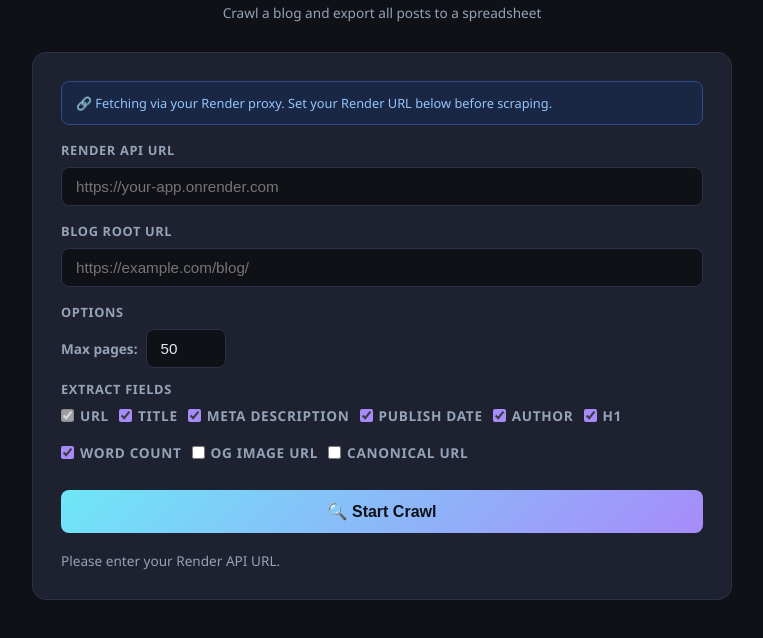
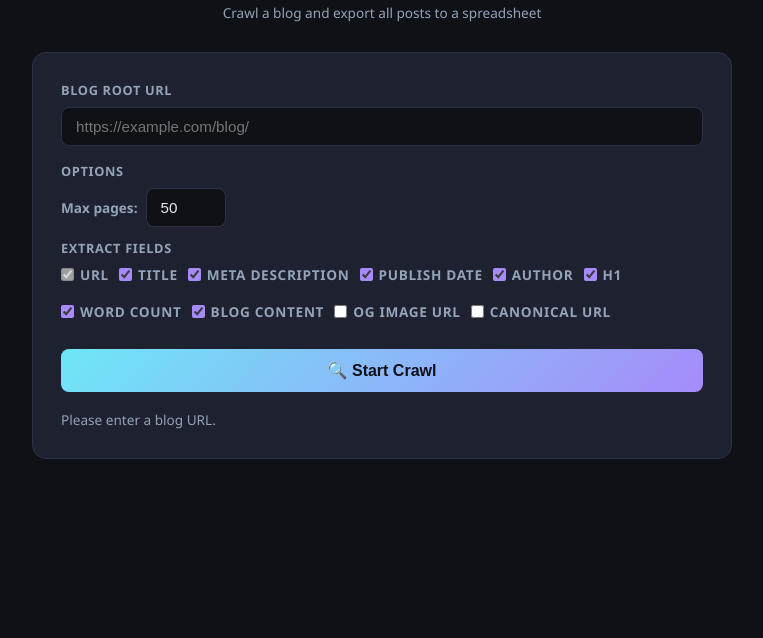
Before and after one commit to PetejStone/blog-scraper, a website: page Public/index.html in a window 1280 px wide. Both pictures are taken after a click on the button "🔍 Start Crawl". Shown: the part 78-716 px from the top of the page, without its empty margins (258-1021 px from the left). Drawn offline with Linux system fonts and the light colour scheme.

Commit message:
Update index.html

```diff
--- a/Public/index.html
+++ b/Public/index.html
@@ -43,7 +43,6 @@
     background: transparent; color: #a78bfa; font-weight: 600; cursor: pointer; font-size: 0.9rem; transition: background 0.2s;
   }
   #dl-btn:hover { background: #a78bfa22; }
-  .api-note { background: #1a2744; border: 1px solid #2d4a8a; border-radius: 8px; padding: 12px 14px; font-size: 0.8rem; color: #93c5fd; margin-bottom: 16px; }
 </style>
 </head>
 <body>
@@ -52,15 +51,6 @@
 <p class="subtitle">Crawl a blog and export all posts to a spreadsheet</p>
 
 <div class="card">
-  <div class="api-note">
-    🔗 Fetching via your Render proxy. Set your Render URL below before scraping.
-  </div>
-
-  <label>Render API URL</label>
-  <div class="input-row">
-    <input type="text" class="main" id="apiUrl" placeholder="https://your-app.onrender.com" />
-  </div>
-
   <label>Blog Root URL</label>
   <div class="input-row">
     <input type="text" class="main" id="urlInput" placeholder="https://example.com/blog/" />
@@ -83,12 +73,13 @@
     <label class="opt"><input type="checkbox" id="fAuthor" checked> Author</label>
     <label class="opt"><input type="checkbox" id="fH1" checked> H1</label>
     <label class="opt"><input type="checkbox" id="fWordCount" checked> Word Count</label>
+    <label class="opt"><input type="checkbox" id="fContent" checked> Blog Content</label>
     <label class="opt"><input type="checkbox" id="fOgImage"> OG Image URL</label>
     <label class="opt"><input type="checkbox" id="fCanonical"> Canonical URL</label>
   </div>
 
   <button id="scrapeBtn" onclick="startScrape()">🔍 Start Crawl</button>
-  <div id="status">Enter your Render URL and a blog URL above, then hit Start.</div>
+  <div id="status">Enter a blog URL above and hit Start.</div>
   <div id="progress-bar-wrap"><div id="progress-bar"></div></div>
   <div id="log"></div>
 </div>
@@ -105,6 +96,8 @@
 </div>
 
 <script>
+  const RENDER_API = "https://blog-scraper-in4x.onrender.com";
+
   let allPosts = [];
   let headers = [];
 
@@ -123,11 +116,9 @@
   }
 
   async function startScrape() {
-    const apiUrl = document.getElementById("apiUrl").value.trim().replace(/\/$/, "");
     const rootUrl = document.getElementById("urlInput").value.trim();
     const maxPages = parseInt(document.getElementById("maxPages").value) || 50;
 
-    if (!apiUrl) { setStatus("Please enter your Render API URL."); return; }
     if (!rootUrl) { setStatus("Please enter a blog URL."); return; }
 
     const fields = {
@@ -137,6 +128,7 @@
       author: document.getElementById("fAuthor").checked,
       h1: document.getElementById("fH1").checked,
       wordCount: document.getElementById("fWordCount").checked,
+      content: document.getElementById("fContent").checked,
       ogImage: document.getElementById("fOgImage").checked,
       canonical: document.getElementById("fCanonical").checked,
     };
@@ -146,14 +138,16 @@
     document.getElementById("results").style.display = "none";
     document.getElementById("log").innerHTML = "";
     setProgress(0);
-    setStatus("Connecting to Render...");
+    setStatus("Connecting to server... (may take ~30s if server is waking up)");
 
     try {
-      const response = await fetch(`${apiUrl}/scrape`, {
+      const response = await fetch(`${RENDER_API}/scrape`, {
         method: "POST",
         headers: { "Content-Type": "application/json" },
         body: JSON.stringify({ rootUrl, maxPages, fields }),
       });
+
+      if (!response.ok) throw new Error(`Server error: ${response.status} ${response.statusText}`);
 
       const reader = response.body.getReader();
       const decoder = new TextDecoder();
@@ -187,7 +181,7 @@
         }
       }
     } catch (e) {
-      setStatus(`❌ Failed to connect to Render: ${e.message}`);
+      setStatus(`❌ Failed to connect: ${e.message}`);
     }
 
     document.getElementById("scrapeBtn").disabled = false;
```
